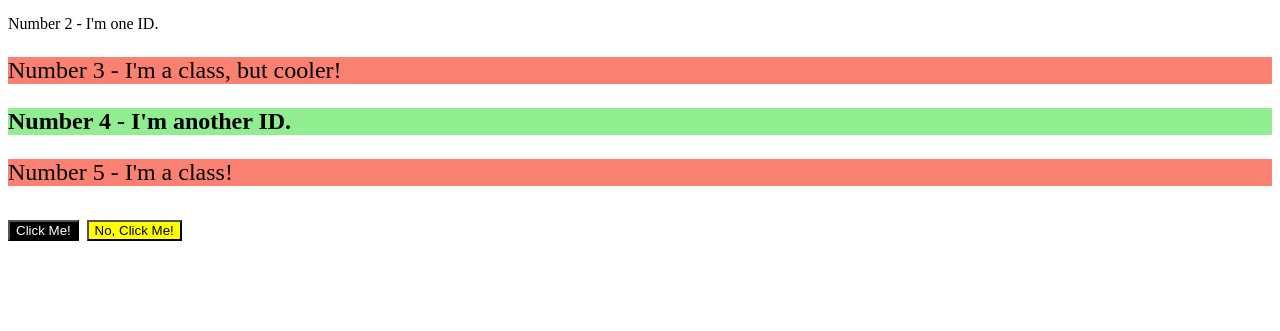
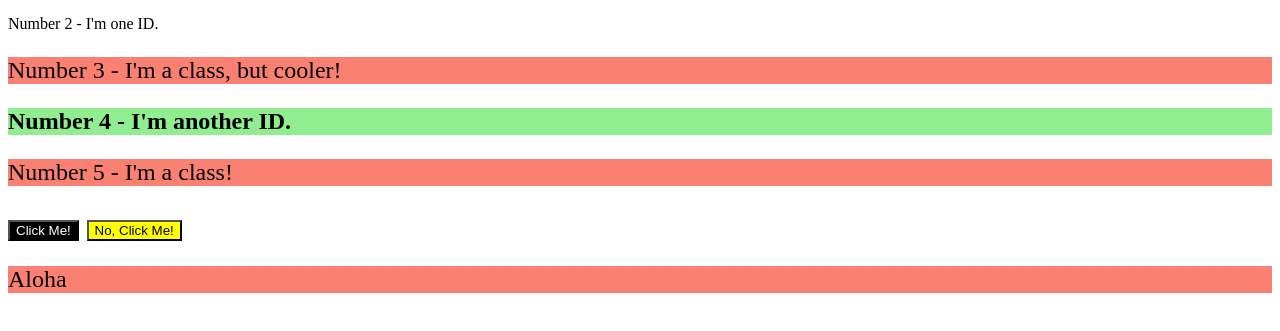
Before and after one commit to MiyaJha/CSS-practice, a plain HTML site: page index.html in a window 1280 px wide. Shown: the part 227-558 px from the top of the page. Drawn offline with Linux system fonts and the light colour scheme.

Commit message:
added html and css

```diff
--- a/index.html
+++ b/index.html
@@ -29,6 +29,9 @@
         <button class="button">Click Me!</button>
         <button class="no-button">No, Click Me!</button>
     </div>
+    <p>
+        Aloha
+    </p>
 
 
 
```
